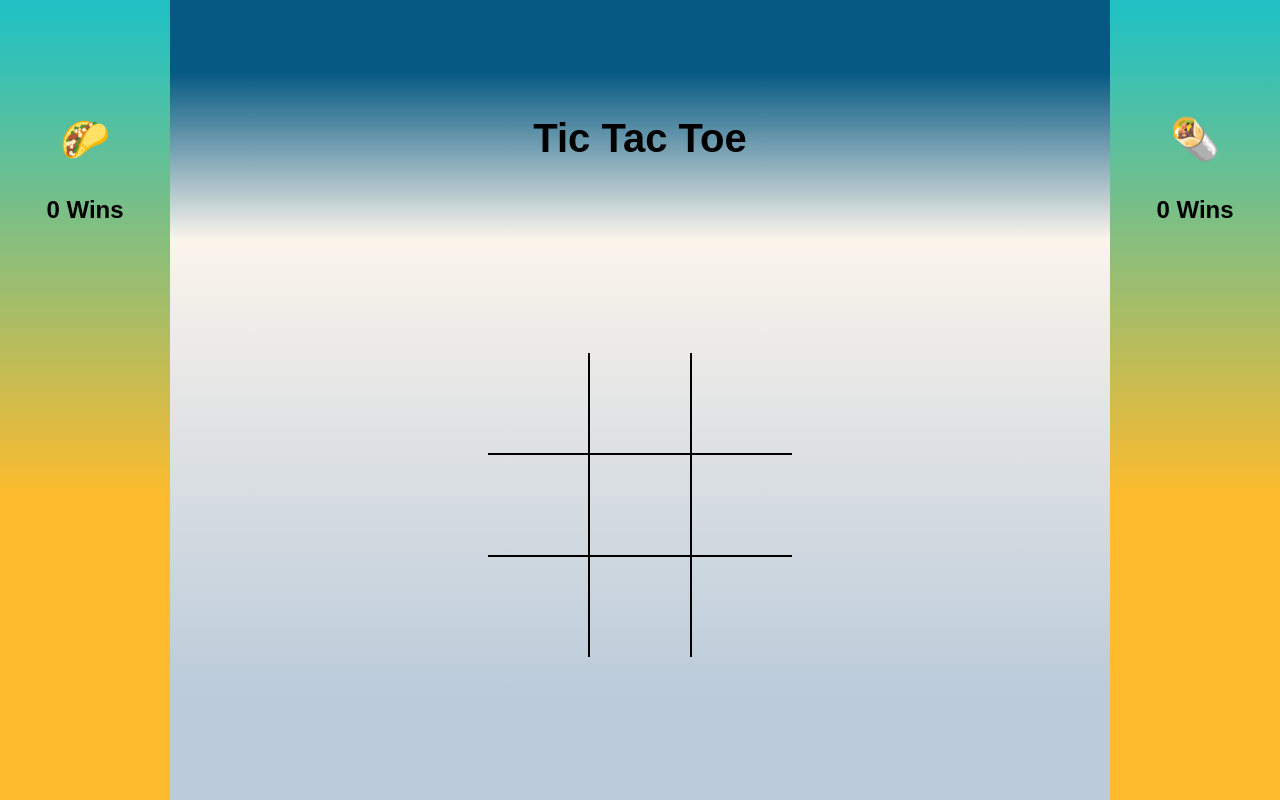
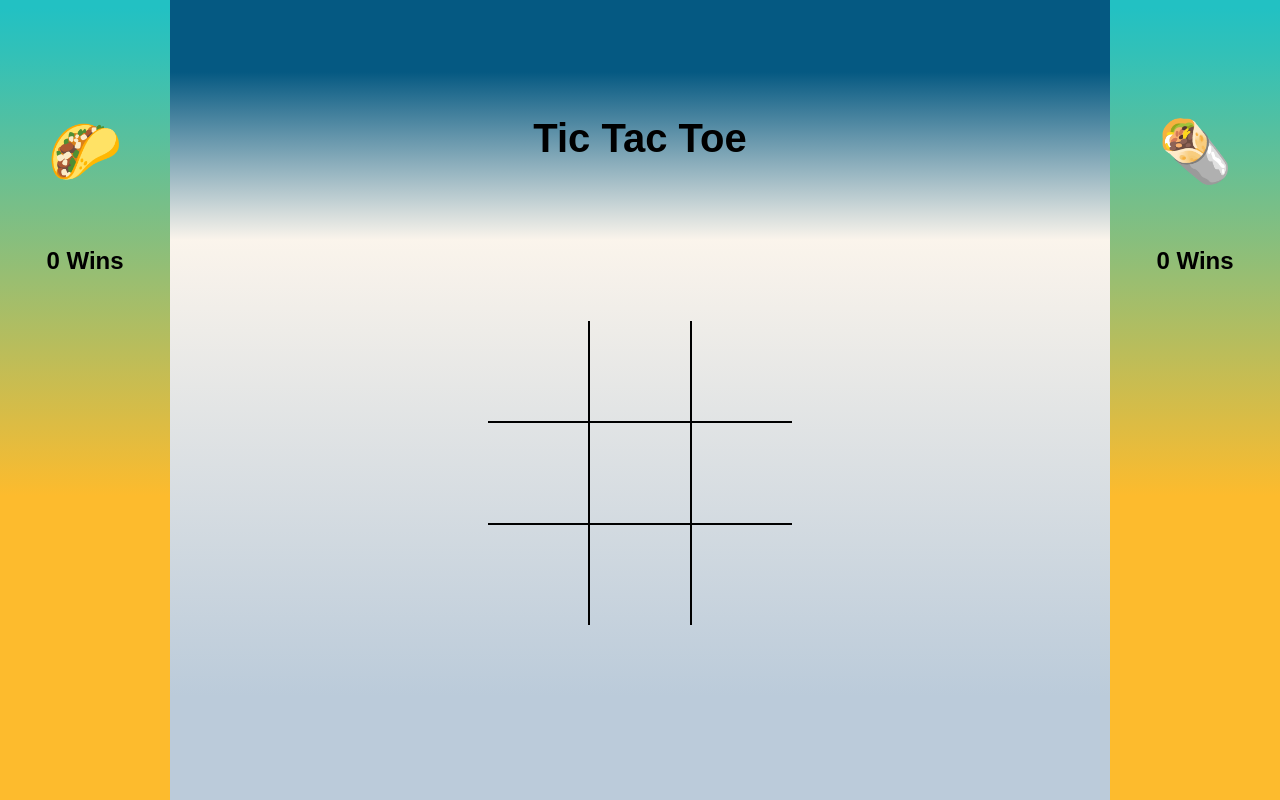
Before and after one commit to JWill06/tic-tac-toe, a plain HTML site: page index.html in a window 1280 px wide. Drawn offline with Linux system fonts and the light colour scheme.

Commit message:
refactored/updated files

```diff
--- a/index.html
+++ b/index.html
@@ -7,6 +7,7 @@
     <title>Tic Tac Toe</title>
 </head>
 <body>
+    <section class="wrapper">
         <section class="first-player-section">
             <h1 class="player-one">🌮</h1>
             <h2 class="player-one-wins">0 Wins</h2>
@@ -35,6 +36,7 @@
             <h1 class="player-two">🌯</h1>
             <h2 class="player-two-wins">0 Wins</h2>
         </section>
+    </section>
     <script src="main.js"></script>
 </body>
 </html>
--- a/main.js
+++ b/main.js
@@ -34,7 +34,8 @@ function checkWin(player) {
 function checkDraw() {
     for (var row = 0; row < 3; row++) {
         for (var col = 0; col < 3; col++) {
-            if (board[row][col] === '') return false;
+            if (board[row][col] === '')
+            return false;
         }
     }
     return true;
--- a/style.css
+++ b/style.css
@@ -1,9 +1,12 @@
 body {
     font-family: sans-serif;
+    margin: 0;
+    padding: 0;
+}
+
+.wrapper {
     display: flex;
     height: 100vh;
-    margin: 0;
-    padding: 0;
 }
 
 .first-player-section,
@@ -35,7 +38,7 @@ body {
     grid-template-rows: repeat(3, 1fr);
     justify-content: center;
     align-content: center;
-    margin-top: 12rem;
+    margin-top: 10rem;
 }
 
 .box {
@@ -46,11 +49,18 @@ body {
     justify-content: center;
     align-items: center;
     cursor: pointer;
+    font-size: 40px;
 }
 
-h1 {
+.player-one,
+.player-two {
     margin-top: 6rem;
+    font-size: 60px;
+}
+
+.current-header {
     font-size: 40px;
+    margin-top: 6rem;
 }
 
 #box-1,
@@ -58,7 +68,6 @@ h1 {
 #box-3 {
     border-left: none;
 }
-
 #box-1,
 #box-4,
 #box-7 {
```
Lines whose indentation alone changed are shown as unchanged.
